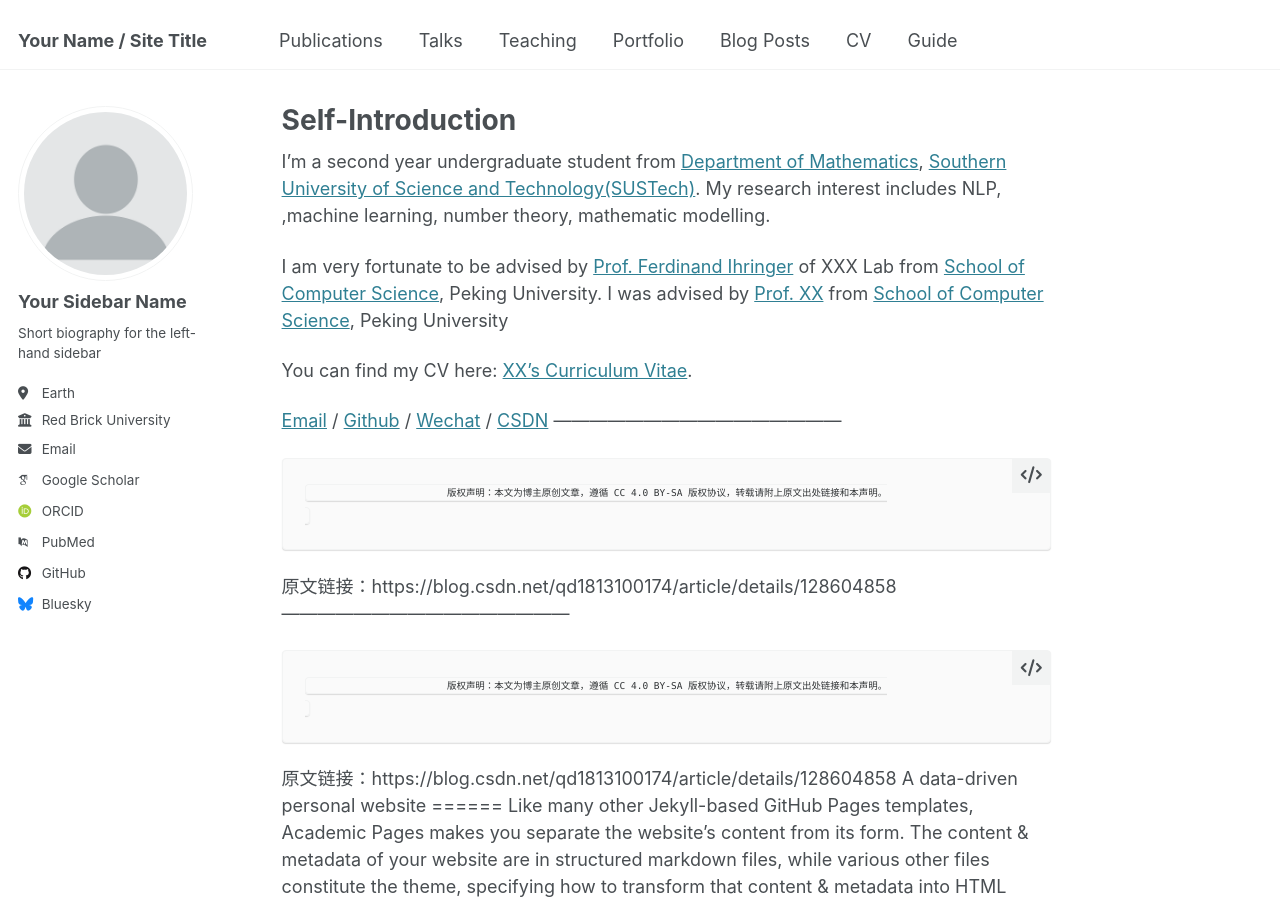
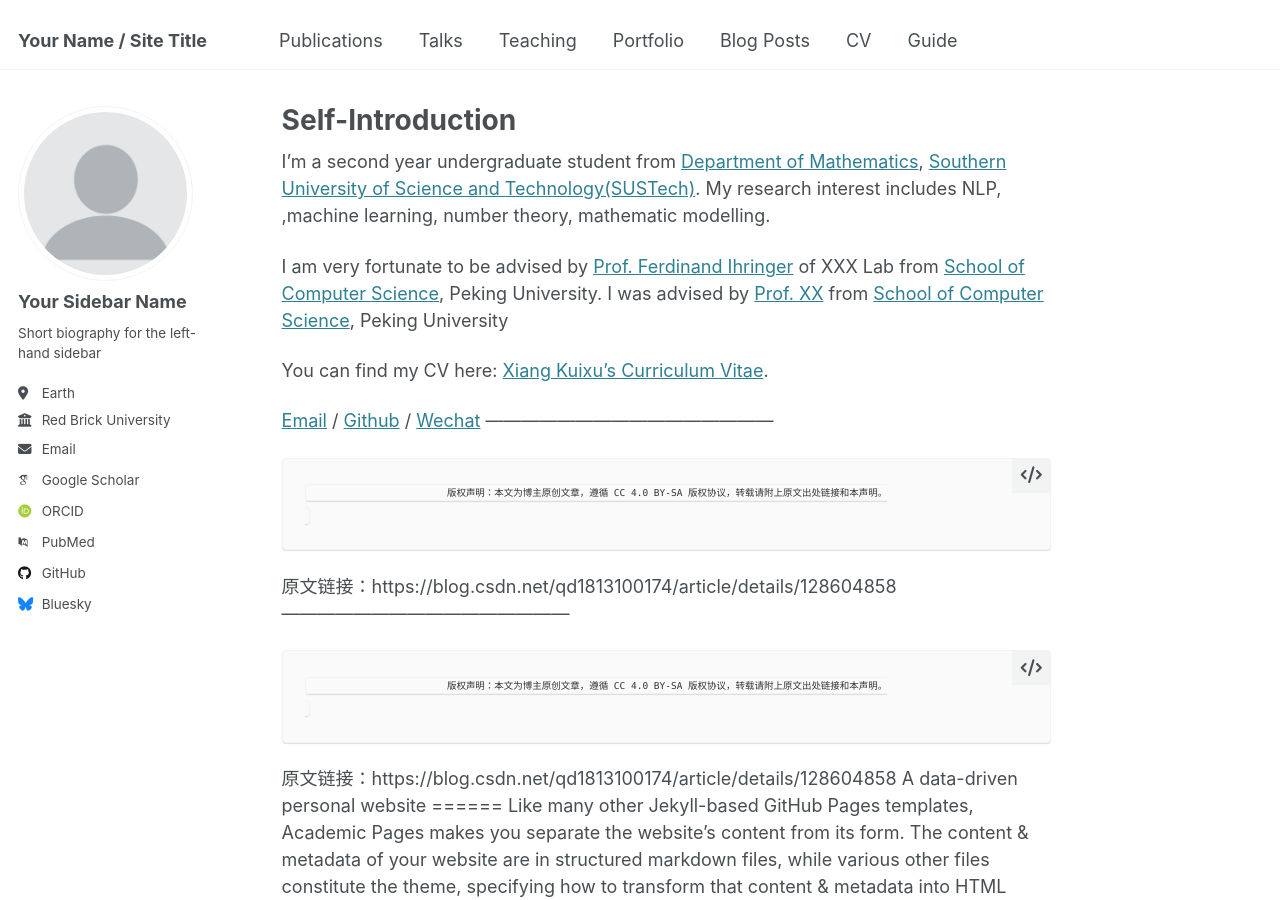
Before and after one commit to QUINCY-XIANG/quincyxiang.github.io, a Jekyll site: the page built from _pages/about.md, in a window 1280 px wide and 900 px high. Built offline with Jekyll 4.4.1, drawn with Linux system fonts in a browser that asks for light colours; some web fonts are replaced.

Commit message:
Update about.md

```diff
--- a/_pages/about.md
+++ b/_pages/about.md
@@ -11,9 +11,9 @@ I'm a second year undergraduate student from [Department of Mathematics](https:/
 
 I am very fortunate to be advised by [Prof. Ferdinand Ihringer](https://math.ihringer.org/) of XXX Lab from [School of Computer Science](https://cs.pku.edu.cn/), Peking University. I was advised by [Prof. XX](https://XXX.pku.edu.cn/) from [School of Computer Science](https://cs.pku.edu.cn/), Peking University
 
-You can find my CV here: [XX's Curriculum Vitae](../assets/CV.pdf).
+You can find my CV here: [Xiang Kuixu's Curriculum Vitae](../assets/CV.pdf).
 
-[Email](mailto:XX@stu.pku.edu.cn) / [Github](https://github.com/QiuDi233) / [Wechat](../images/wechat.jpg) / [CSDN](https://blog.csdn.net/qd1813100174?spm=1000.2115.3001.5343)
+[Email](12310421@mail.susteh.edu.cn) / [Github](https://github.com/QiuDi233) / [Wechat](../images/wechat.jpg)
 ————————————————
 
                             版权声明：本文为博主原创文章，遵循 CC 4.0 BY-SA 版权协议，转载请附上原文出处链接和本声明。
```
